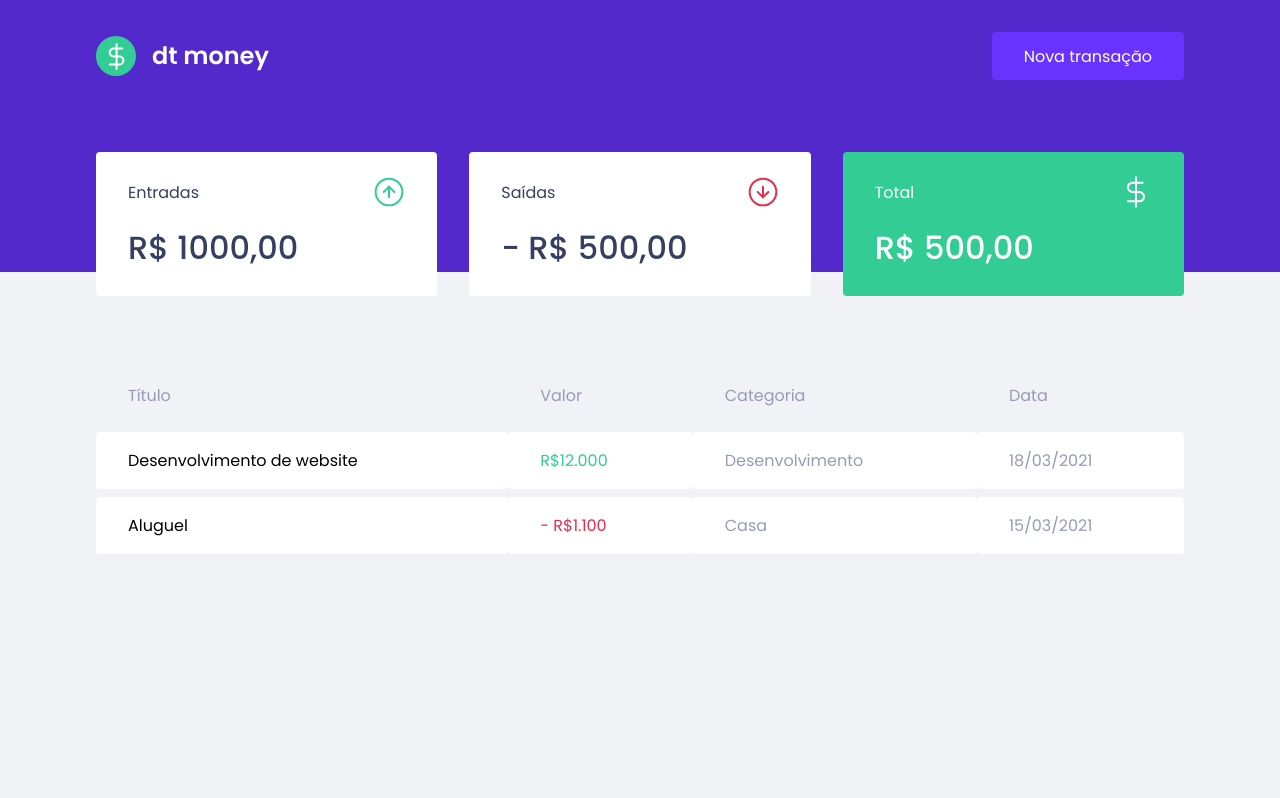
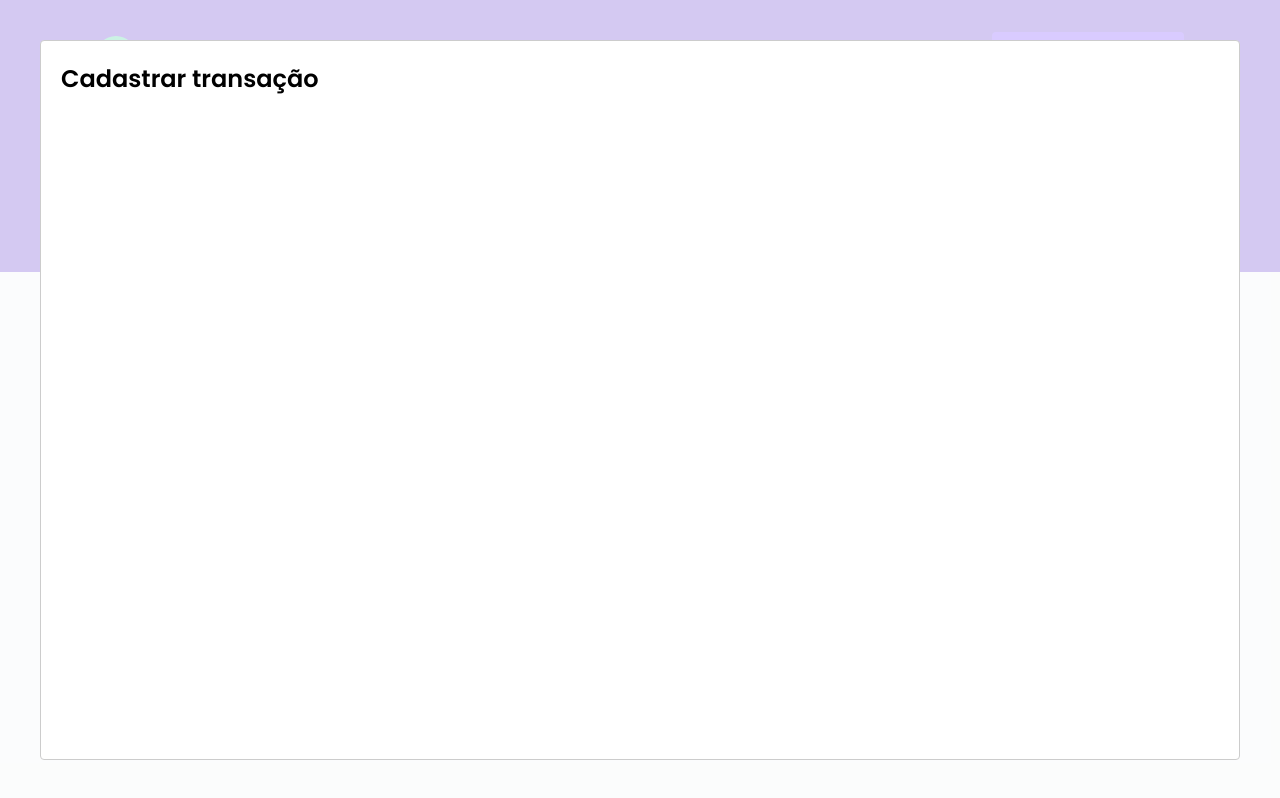
Before and after one commit to gitirana/Ignite, a React (Create React App) app in the folder nivel-2/dtmoney/: page / in a window 1280 px wide. Both pictures are taken after a click on the button "Nova transação". Built offline with nearby package versions, Linux system fonts and the light colour scheme; no server answers; what miragejs would draw is missing.

Commit message:
feat: creating transaction modal with react-modal lib

```diff
--- a/nivel-2/dtmoney/package.json
+++ b/nivel-2/dtmoney/package.json
@@ -7,6 +7,7 @@
     "miragejs": "^0.1.41",
     "react": "^17.0.1",
     "react-dom": "^17.0.1",
+    "react-modal": "^3.12.1",
     "react-scripts": "4.0.3",
     "styled-components": "^5.2.1",
     "web-vitals": "^1.0.1"
@@ -19,6 +20,7 @@
     "@types/node": "^12.0.0",
     "@types/react": "^17.0.0",
     "@types/react-dom": "^17.0.0",
+    "@types/react-modal": "^3.12.0",
     "@types/styled-components": "^5.1.9",
     "typescript": "^4.1.2"
   },
--- a/nivel-2/dtmoney/src/App.tsx
+++ b/nivel-2/dtmoney/src/App.tsx
@@ -1,12 +1,35 @@
+import { useState } from "react";
+import Modal from "react-modal";
+
 import { Dashboard } from "./components/Dashboard";
 import { Header } from "./components/Header";
 import { GlobalStyle } from "./styles/global";
 
 export function App() {
+  const [isNewTransactionModalOpen, setIsNewTransactionModalOpen] = useState(
+    false
+  );
+
+  function handleOpenNewTransactionModal() {
+    setIsNewTransactionModalOpen(true);
+  }
+
+  function handleCloseNewTransactionModal() {
+    setIsNewTransactionModalOpen(false);
+  }
+
   return (
     <>
-      <Header />
+      <Header onOpenNewTransactionModal={handleOpenNewTransactionModal} />
       <Dashboard />
+
+      <Modal
+        isOpen={isNewTransactionModalOpen}
+        onRequestClose={handleCloseNewTransactionModal}
+      >
+        <h2>Cadastrar transação</h2>
+      </Modal>
+
       <GlobalStyle />
     </>
   );
--- a/nivel-2/dtmoney/src/components/Header/index.tsx
+++ b/nivel-2/dtmoney/src/components/Header/index.tsx
@@ -1,12 +1,18 @@
+import { Container, Content } from "./styles";
 import logoImg from "../../assets/logo.svg";
-import { Container, Content } from "./styles";
 
-export function Header() {
+interface HeaderProps {
+  onOpenNewTransactionModal: () => void;
+}
+
+export function Header({ onOpenNewTransactionModal }: HeaderProps) {
   return (
     <Container>
       <Content>
         <img src={logoImg} alt="dt-money" />
-        <button type="button">Nova transação</button>
+        <button type="button" onClick={onOpenNewTransactionModal}>
+          Nova transação
+        </button>
       </Content>
     </Container>
   );
```
Also changed, not shown: 1 other file (tests, documents, lock files or other folders).
